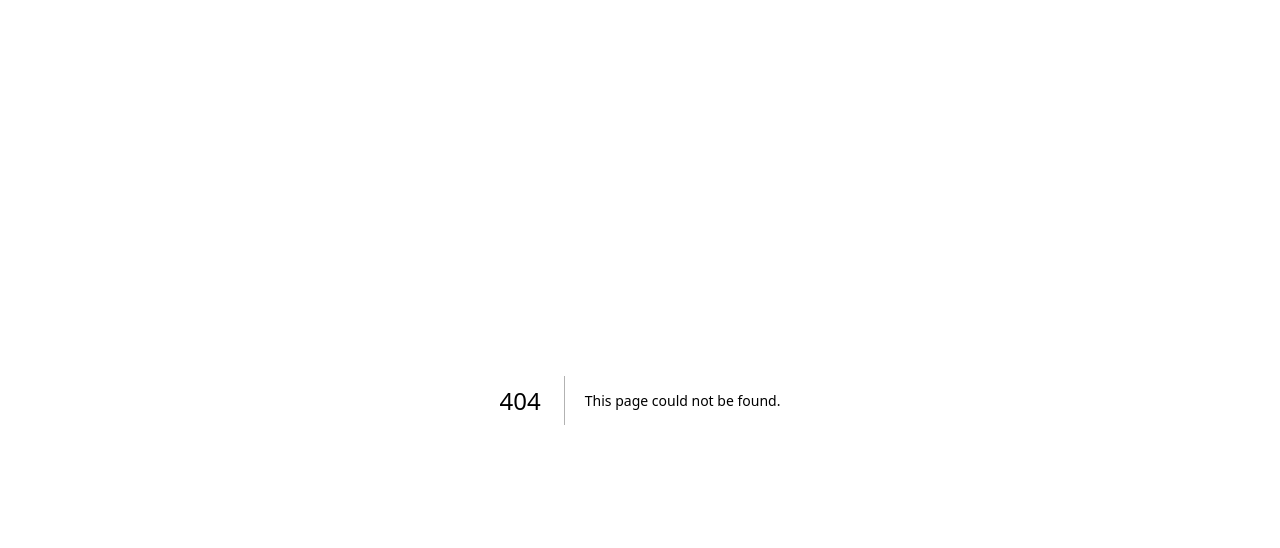
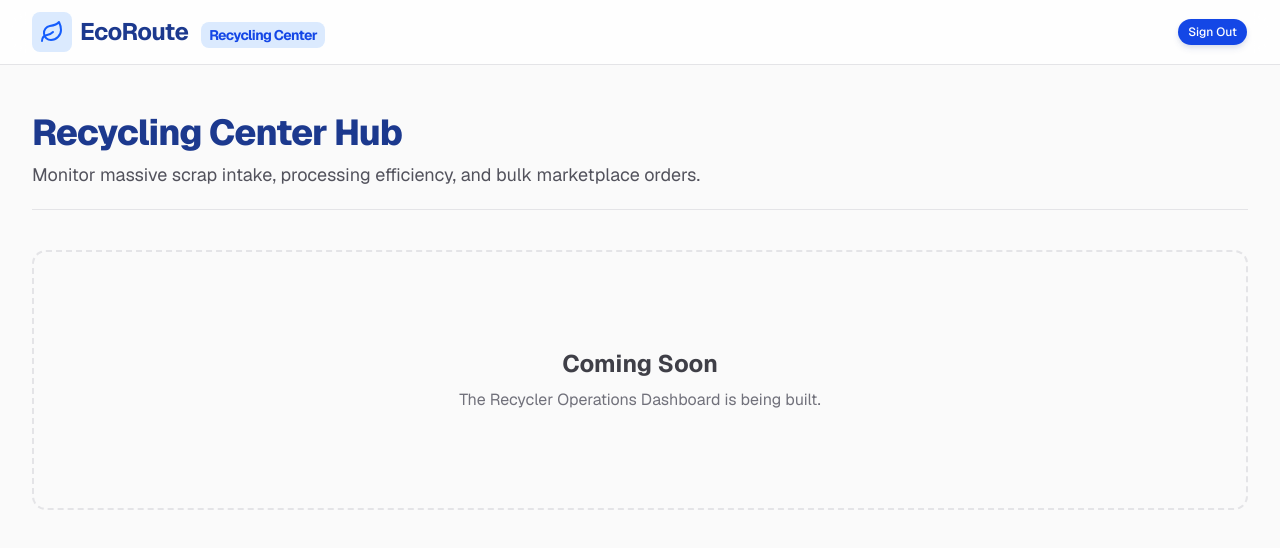
Before and after one commit to aroy-sudo/garbage-rout-app, a Next.js app: page /dashboard/wasterecycler in a window 1280 px wide. Before the commit this address had no page. Shown: the top 548 px of the page. Built offline with nearby package versions, Linux system fonts and the light colour scheme.

Commit message:
feat: Add Admin and WasteRecycler dashboard routes

```diff
--- /dev/null
+++ b/app/dashboard/admin/layout.tsx
@@ -0,0 +1,37 @@
+import { Leaf } from "lucide-react";
+import Link from "next/link";
+import { Button } from "@/components/ui/button";
+import { logOut } from "../actions";
+
+export default function AdminLayout({
+  children,
+}: {
+  children: React.ReactNode;
+}) {
+  return (
+    <div className="relative flex min-h-screen flex-col bg-zinc-50 font-sans text-zinc-900 dark:bg-zinc-950 dark:text-zinc-50">
+      {/* Admin Header Nav */}
+      <header className="sticky top-0 z-50 border-b border-zinc-200 bg-white/80 backdrop-blur-md dark:border-zinc-800 dark:bg-zinc-950/80">
+        <div className="container mx-auto flex h-16 items-center justify-between px-4 sm:px-6 lg:px-8">
+          <div className="flex items-center space-x-2">
+            <div className="rounded-md bg-purple-100 p-2 dark:bg-purple-900/30">
+              <Leaf className="h-6 w-6 text-purple-600" />
+            </div>
+            <Link href="/" className="text-2xl font-bold tracking-tight text-purple-900 dark:text-purple-400">
+              EcoRoute <span className="text-sm ml-2 px-2 py-1 bg-purple-100 text-purple-700 dark:bg-purple-900/40 dark:text-purple-300 rounded-md">Admin Pane</span>
+            </Link>
+          </div>
+          <form action={logOut}>
+            <Button size="sm" className="bg-purple-700 hover:bg-purple-800 text-white rounded-full shadow-md shadow-purple-900/10">
+              Sign Out
+            </Button>
+          </form>
+        </div>
+      </header>
+
+      <main className="flex-1 relative z-10 container mx-auto px-4 py-12 sm:px-6 lg:px-8">
+        {children}
+      </main>
+    </div>
+  );
+}
--- /dev/null
+++ b/app/dashboard/admin/page.tsx
@@ -0,0 +1,21 @@
+export default function AdminDashboard() {
+  return (
+    <div>
+      <div className="mb-10 border-b border-zinc-200 dark:border-zinc-800 pb-5">
+        <h1 className="text-4xl font-extrabold tracking-tight text-purple-900 dark:text-purple-400 mb-2">
+          Platform Administration
+        </h1>
+        <p className="text-lg text-zinc-600 dark:text-zinc-400">
+          Manage system users, global configurations, and platform-wide analytics.
+        </p>
+      </div>
+
+      <div className="flex items-center justify-center p-24 border-2 border-dashed border-zinc-200 dark:border-zinc-800 rounded-xl bg-zinc-50/50 dark:bg-zinc-900/50">
+        <div className="text-center">
+          <h2 className="text-2xl font-bold text-zinc-700 dark:text-zinc-300 mb-2">Coming Soon</h2>
+          <p className="text-zinc-500">The intricate admin panel is currently under construction.</p>
+        </div>
+      </div>
+    </div>
+  );
+}
--- /dev/null
+++ b/app/dashboard/wasterecycler/layout.tsx
@@ -0,0 +1,37 @@
+import { Leaf } from "lucide-react";
+import Link from "next/link";
+import { Button } from "@/components/ui/button";
+import { logOut } from "../actions";
+
+export default function RecyclerLayout({
+  children,
+}: {
+  children: React.ReactNode;
+}) {
+  return (
+    <div className="relative flex min-h-screen flex-col bg-zinc-50 font-sans text-zinc-900 dark:bg-zinc-950 dark:text-zinc-50">
+      {/* Recycler Header Nav */}
+      <header className="sticky top-0 z-50 border-b border-zinc-200 bg-white/80 backdrop-blur-md dark:border-zinc-800 dark:bg-zinc-950/80">
+        <div className="container mx-auto flex h-16 items-center justify-between px-4 sm:px-6 lg:px-8">
+          <div className="flex items-center space-x-2">
+            <div className="rounded-md bg-blue-100 p-2 dark:bg-blue-900/30">
+              <Leaf className="h-6 w-6 text-blue-600" />
+            </div>
+            <Link href="/" className="text-2xl font-bold tracking-tight text-blue-900 dark:text-blue-400">
+              EcoRoute <span className="text-sm ml-2 px-2 py-1 bg-blue-100 text-blue-700 dark:bg-blue-900/40 dark:text-blue-300 rounded-md">Recycling Center</span>
+            </Link>
+          </div>
+          <form action={logOut}>
+            <Button size="sm" className="bg-blue-700 hover:bg-blue-800 text-white rounded-full shadow-md shadow-blue-900/10">
+              Sign Out
+            </Button>
+          </form>
+        </div>
+      </header>
+
+      <main className="flex-1 relative z-10 container mx-auto px-4 py-12 sm:px-6 lg:px-8">
+        {children}
+      </main>
+    </div>
+  );
+}
--- /dev/null
+++ b/app/dashboard/wasterecycler/page.tsx
@@ -0,0 +1,21 @@
+export default function RecyclerDashboard() {
+  return (
+    <div>
+      <div className="mb-10 border-b border-zinc-200 dark:border-zinc-800 pb-5">
+        <h1 className="text-4xl font-extrabold tracking-tight text-blue-900 dark:text-blue-400 mb-2">
+          Recycling Center Hub
+        </h1>
+        <p className="text-lg text-zinc-600 dark:text-zinc-400">
+          Monitor massive scrap intake, processing efficiency, and bulk marketplace orders.
+        </p>
+      </div>
+
+      <div className="flex items-center justify-center p-24 border-2 border-dashed border-zinc-200 dark:border-zinc-800 rounded-xl bg-zinc-50/50 dark:bg-zinc-900/50">
+        <div className="text-center">
+          <h2 className="text-2xl font-bold text-zinc-700 dark:text-zinc-300 mb-2">Coming Soon</h2>
+          <p className="text-zinc-500">The Recycler Operations Dashboard is being built.</p>
+        </div>
+      </div>
+    </div>
+  );
+}
--- a/app/page.tsx
+++ b/app/page.tsx
@@ -53,15 +53,25 @@ export default function Home() {
             <p className="mx-auto mt-6 max-w-3xl text-xl sm:text-2xl leading-relaxed text-zinc-600 dark:text-zinc-400 font-medium">
               EcoRoute optimizes collection paths, reduces carbon footprint, and empowers communities to build a cleaner future.
             </p>
-            <div className="mt-10 flex flex-col items-center justify-center gap-4 sm:flex-row">
+            <div className="mt-10 flex flex-col items-center justify-center gap-4 sm:flex-row flex-wrap">
               <Link href="/login">
                 <Button size="lg" className="h-12 px-8 bg-emerald-700 hover:bg-emerald-800 text-white rounded-full shadow-lg shadow-emerald-900/20">
                   Collector Login
                 </Button>
               </Link>
               <Link href="/login">
-                <Button size="lg" variant="outline" className="h-12 px-8 border-emerald-200 text-emerald-900 hover:bg-emerald-50 dark:border-emerald-800 dark:text-emerald-400 rounded-full shadow-sm">
+                <Button size="lg" variant="outline" className="h-12 px-8 border-emerald-200 text-emerald-900 hover:bg-emerald-50 dark:border-emerald-800 dark:text-emerald-400 rounded-full shadow-sm bg-white dark:bg-zinc-950">
                   Resident Login
+                </Button>
+              </Link>
+              <Link href="/login">
+                <Button size="lg" variant="outline" className="h-12 px-8 border-blue-200 text-blue-900 hover:bg-blue-50 dark:border-blue-800 dark:text-blue-400 rounded-full shadow-sm bg-white dark:bg-zinc-950">
+                  Recycler Login
+                </Button>
+              </Link>
+              <Link href="/login">
+                <Button size="lg" variant="outline" className="h-12 px-8 border-purple-200 text-purple-900 hover:bg-purple-50 dark:border-purple-800 dark:text-purple-400 rounded-full shadow-sm bg-white dark:bg-zinc-950">
+                  Admin Login
                 </Button>
               </Link>
             </div>
@@ -145,15 +155,25 @@ export default function Home() {
         <section className="bg-zinc-100 py-12 dark:bg-zinc-900/50">
           <div className="container mx-auto px-4 text-center">
             <span className="text-xs font-semibold uppercase tracking-wider text-zinc-500">Development Tools</span>
-            <div className="mt-4 flex justify-center gap-4">
+            <div className="mt-4 flex flex-wrap justify-center gap-4">
               <Link href="/dashboard/resident">
-                <Button variant="secondary" size="sm" className="bg-white dark:bg-zinc-800 rounded-full shadow-sm">
+                <Button variant="secondary" size="sm" className="bg-white dark:bg-zinc-800 rounded-full shadow-sm hover:bg-emerald-50 dark:hover:bg-emerald-900/40">
                   ⚡ Dev Bypass: Resident
                 </Button>
               </Link>
               <Link href="/dashboard/collector">
-                <Button variant="secondary" size="sm" className="bg-white dark:bg-zinc-800 rounded-full shadow-sm">
+                <Button variant="secondary" size="sm" className="bg-white dark:bg-zinc-800 rounded-full shadow-sm hover:bg-emerald-50 dark:hover:bg-emerald-900/40">
                   ⚡ Dev Bypass: Collector
+                </Button>
+              </Link>
+              <Link href="/dashboard/wasterecycler">
+                <Button variant="secondary" size="sm" className="bg-white dark:bg-zinc-800 rounded-full shadow-sm hover:bg-blue-50 dark:hover:bg-blue-900/40">
+                  ⚡ Dev Bypass: Recycler
+                </Button>
+              </Link>
+              <Link href="/dashboard/admin">
+                <Button variant="secondary" size="sm" className="bg-white dark:bg-zinc-800 rounded-full shadow-sm hover:bg-purple-50 dark:hover:bg-purple-900/40">
+                  ⚡ Dev Bypass: Admin
                 </Button>
               </Link>
             </div>
```
